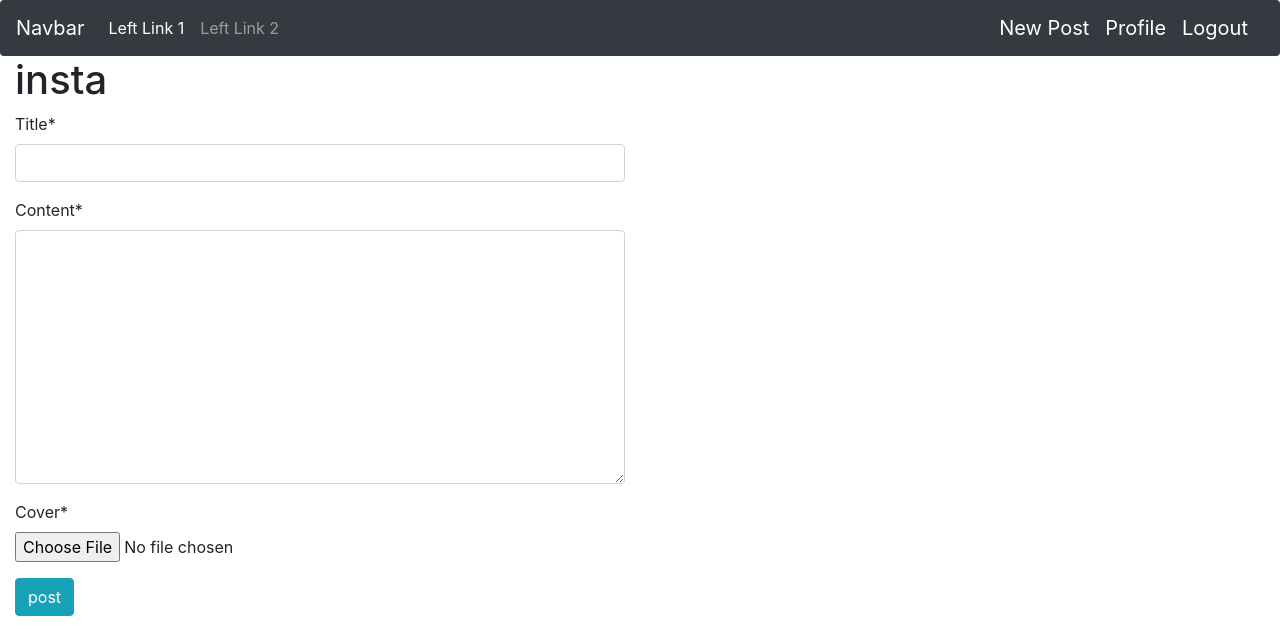
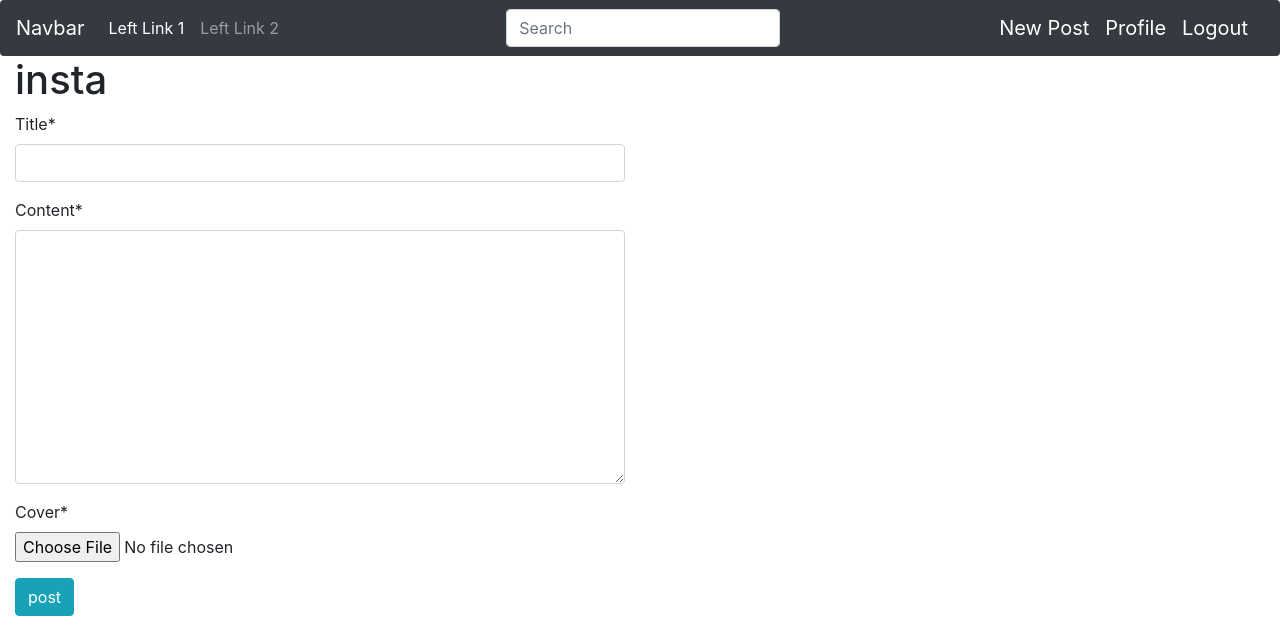
Before and after one commit to JamesOdera/new-insta-clone, a Django app: page /post/new/ in a window 1280 px wide. Shown: the top 631 px of the page. Run offline with Django 3.2, Linux system fonts and the light colour scheme; the visitor is signed in with stand-in values (Sample User, id 1); some libraries are stand-ins or nearby versions.

Commit message:
add a search section at the navbar

```diff
--- a/clone/templates/navbar.html
+++ b/clone/templates/navbar.html
@@ -9,6 +9,16 @@
         <a class="nav-link">Left Link 2</a>
       </li>
     </ul>
+
+    <div class="box">
+      <ul class="navbar-nav mr-auto">
+        <li class="nav-item">
+          <form action="">
+          <input class="form-control" type="search" id="search" placeholder="Search" />
+        </form>
+        </li>
+      </ul>
+    </div>
     {% if user.is_authenticated %}
     <ul class="navbar-nav ml-auto">
       <li class="nav-item">
```
